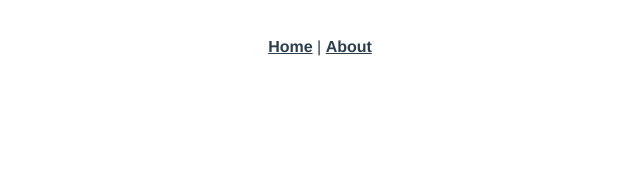
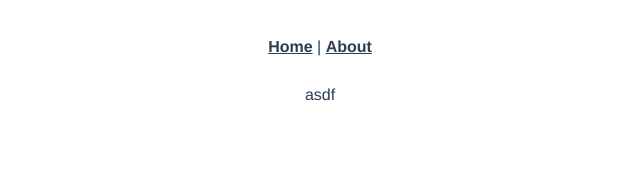
Before and after one commit to ComGit00/dockerTest, a Vue app in the folder frontend/: page /testView in a window 1280 px wide. Shown: the top 176 px of the page, without its empty margins (320-960 px from the left). Built offline with nearby package versions, Linux system fonts and the light colour scheme.

Commit message:
이상 테스트

```diff
--- a/frontend/src/router/index.js
+++ b/frontend/src/router/index.js
@@ -1,6 +1,7 @@
 import Vue from "vue";
 import VueRouter from "vue-router";
 import HomeView from "../views/HomeView.vue";
+import TestView from "../views/TestView.vue";
 
 Vue.use(VueRouter);
 
@@ -9,6 +10,11 @@ const routes = [
     path: "/",
     name: "home",
     component: HomeView,
+  },
+  {
+    path: "/testView",
+    name: "test",
+    component: TestView,
   },
   {
     path: "/about",
--- /dev/null
+++ b/frontend/src/views/TestView.vue
@@ -0,0 +1,5 @@
+<template>
+    <div>
+        asdf
+    </div>
+</template>
```
